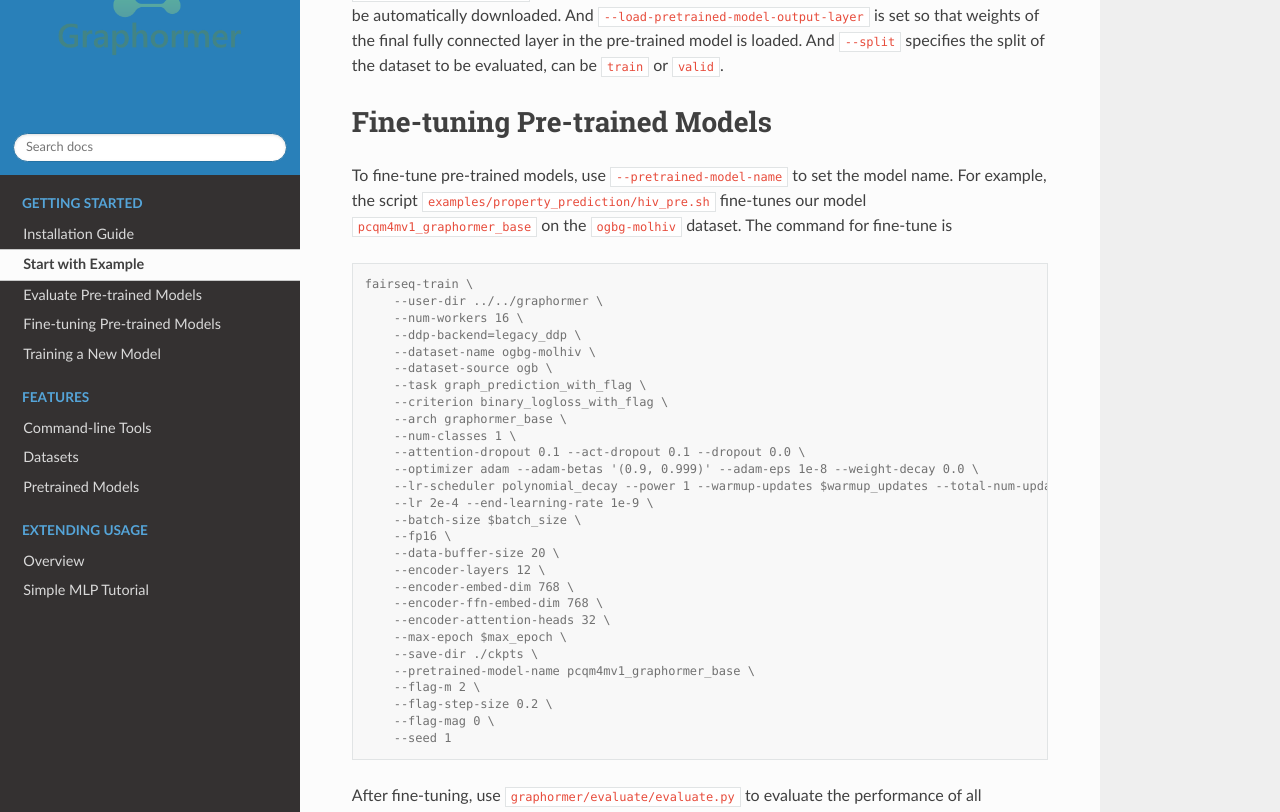
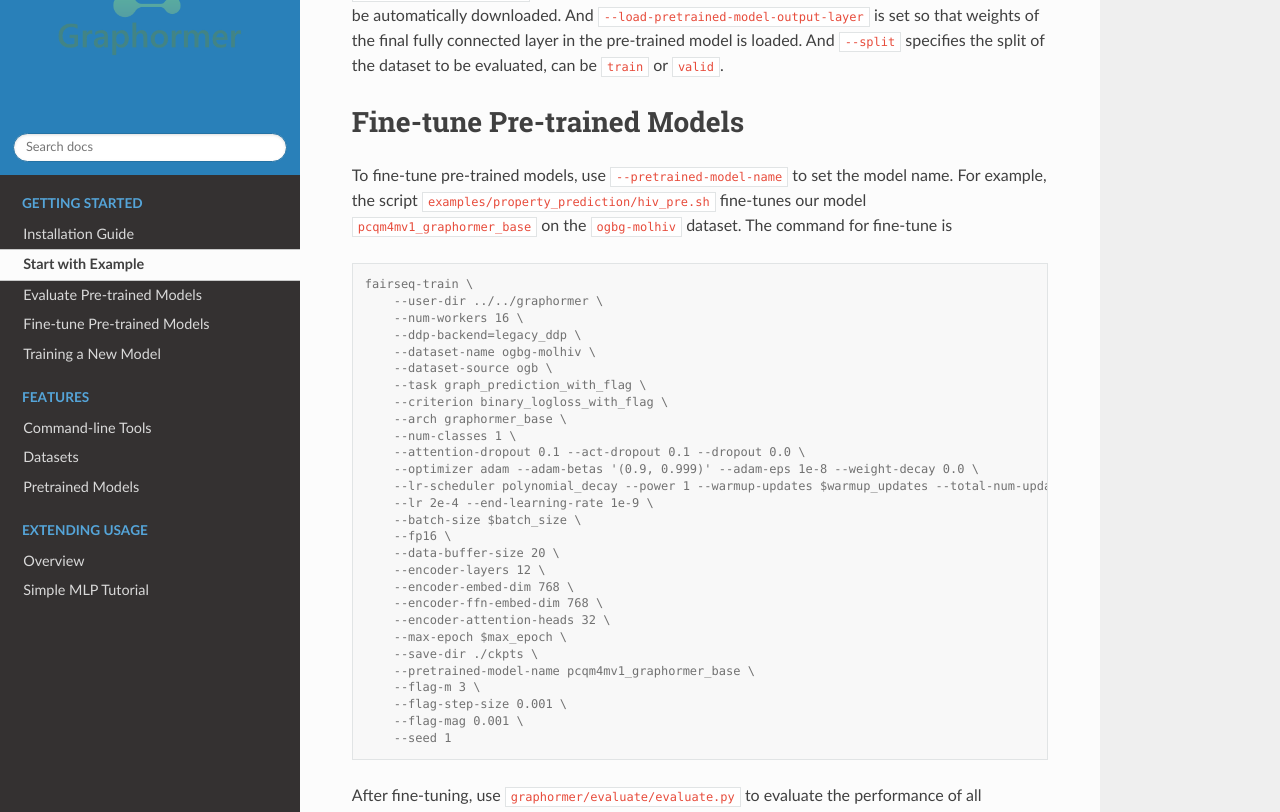
Before and after one commit to microsoft/Graphormer, a Sphinx documentation site: the page built from docs/Quick-Start.rst, in a window 1280 px wide and 1400 px high, scrolled down 1402 px. Shown: the part 157-969 px from the top of the window. Built offline with Sphinx 7.4.7 and the Read the Docs theme 2.0.0, drawn with Linux system fonts in a browser that asks for light colours.

Commit message:
fix evaluate script

```diff
--- a/docs/Quick-Start.rst
+++ b/docs/Quick-Start.rst
@@ -79,7 +79,7 @@ To evaluate a pre-trained model, use the script ``graphormer/evaluate/evaluate.p
 ``--pretrained-model-name`` specifies the pre-trained model to be valuated. The pre-trained model will be automatically downloaded. And ``--load-pretrained-model-output-layer`` is set so that weights of the
 final fully connected layer in the pre-trained model is loaded. And ``--split`` specifies the split of the dataset to be evaluated, can be ``train`` or ``valid``.
 
-Fine-tuning Pre-trained Models
+Fine-tune Pre-trained Models
 ==============================
 To fine-tune pre-trained models, use ``--pretrained-model-name`` to set the model name. For example, the script ``examples/property_prediction/hiv_pre.sh``
 fine-tunes our model ``pcqm4mv1_graphormer_base`` on the ``ogbg-molhiv`` dataset. The command for fine-tune is
@@ -110,9 +110,9 @@ fine-tunes our model ``pcqm4mv1_graphormer_base`` on the ``ogbg-molhiv`` dataset
         --max-epoch $max_epoch \
         --save-dir ./ckpts \
         --pretrained-model-name pcqm4mv1_graphormer_base \
-        --flag-m 2 \
-        --flag-step-size 0.2 \
-        --flag-mag 0 \
+        --flag-m 3 \
+        --flag-step-size 0.001 \
+        --flag-mag 0.001 \
         --seed 1
 
 After fine-tuning, use ``graphormer/evaluate/evaluate.py`` to evaluate the performance of all checkpoints:
```
Also changed, not shown: 2 other files.
